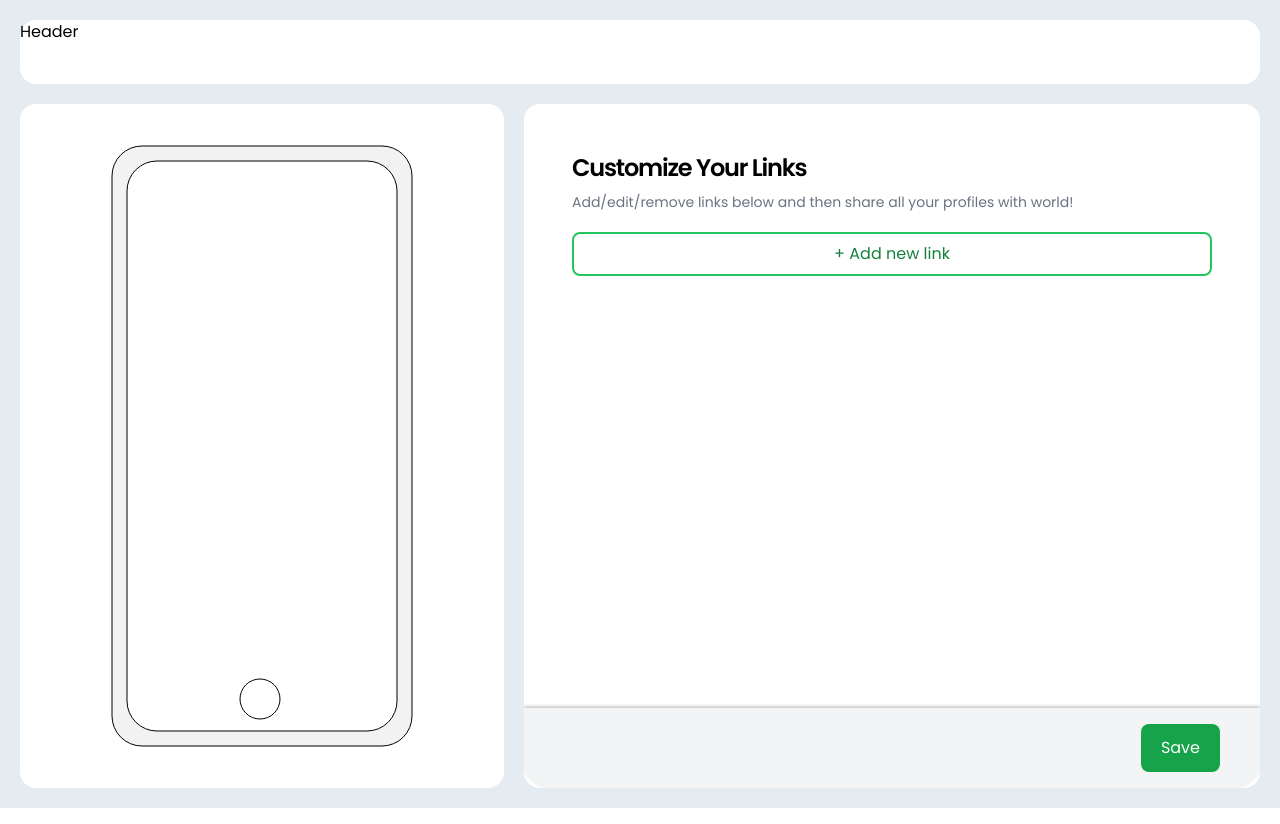
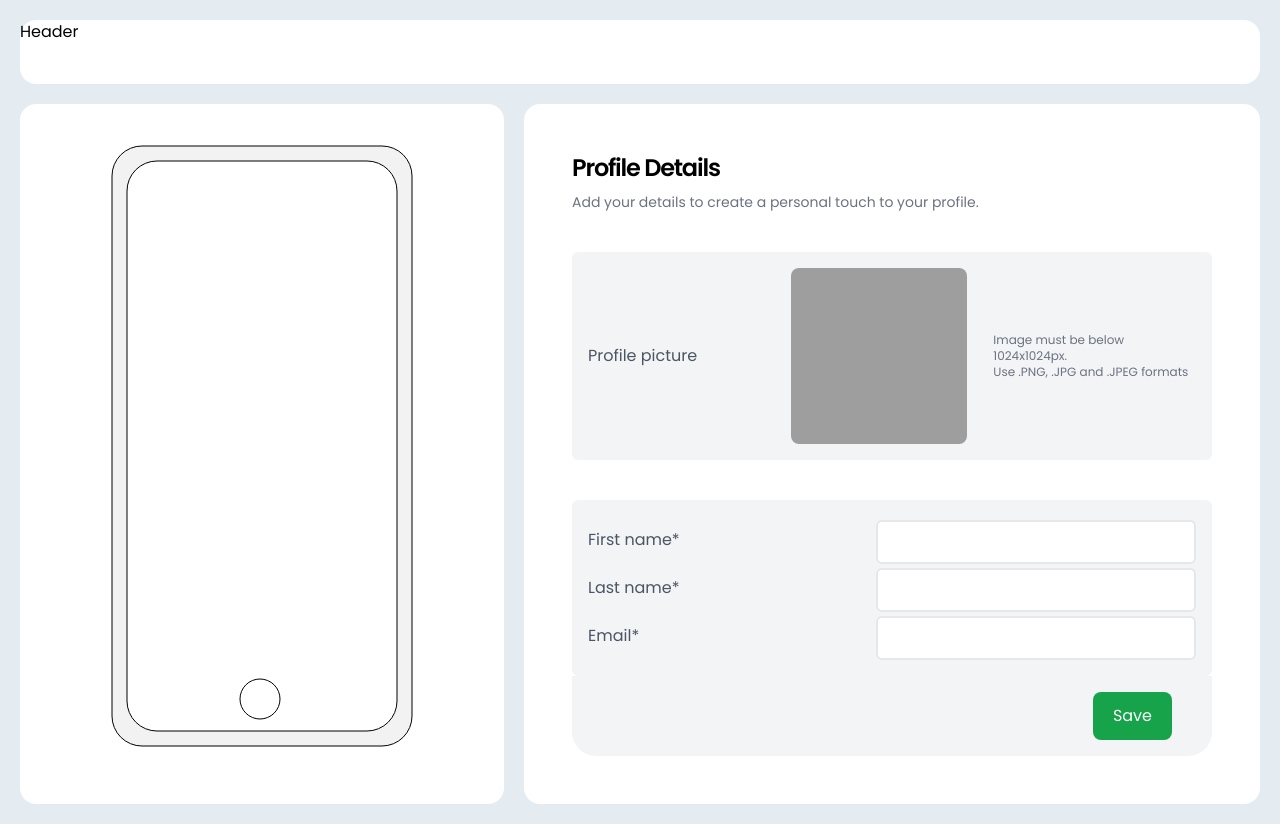
Before and after one commit to tayfunario/link-sharing-app, a Next.js app: page / in a window 1280 px wide. Built offline with nearby package versions, Linux system fonts and the light colour scheme; grey boxes are pictures that could not be loaded.

Commit message:
first profile commit

```diff
--- /dev/null
+++ b/components/Profile.tsx
@@ -0,0 +1,113 @@
+import { ChangeEvent, useState, useRef } from "react";
+import { BsImage } from "react-icons/bs";
+import { motion } from "framer-motion";
+
+export const Profile = () => {
+  const [fileUrl, setFileUrl] = useState<string | null>(null);
+  const fileRef = useRef<HTMLInputElement>(null);
+
+  const handleFileChange = (event: ChangeEvent<HTMLInputElement>) => {
+    const file = event.target.files && event.target.files[0];
+    if (
+      file &&
+      (file.type === "image/jpeg" ||
+        file.type === "image/jpg" ||
+        file.type === "image/png" ||
+        file.type === "image/jfif")
+    ) {
+      setFileUrl(URL.createObjectURL(file));
+    } else {
+      console.log("Invalid file type");
+    }
+  };
+
+  return (
+    <div className="col-span-3 rounded-2xl bg-white">
+      <div className="p-12">
+        <h3 className="text-2xl mb-2 font-semibold tracking-tighter">
+          Profile Details
+        </h3>
+        <p className="text-sm text-gray-500">
+          Add your details to create a personal touch to your profile.
+        </p>
+        <section
+          id="image-section"
+          className="grid grid-cols-3 items-center mt-10 p-4 bg-gray-100 rounded-md"
+        >
+          <p className="text-gray-600">Profile picture</p>
+          <button
+            id="profile-image-btn"
+            onClick={() => fileRef.current.click()}
+            style={{ backgroundImage: `url(${fileUrl})` }}
+            className="w-44 h-44 bg-cover bg-center rounded-lg"
+          >
+            <input
+              ref={fileRef}
+              type="file"
+              className="hidden"
+              onChange={handleFileChange}
+            />
+            <div
+              id="profile-image"
+              className="hidden w-full h-full text-white bg-gray-600 opacity-80 rounded-lg"
+            >
+              <BsImage className="w-8 h-8 m-auto" />
+              <span className="text-sm">Change Image</span>
+            </div>
+          </button>
+          <div className="text-xs text-gray-500">
+            <p>Image must be below 1024x1024px.</p>
+            <p>Use .PNG, .JPG and .JPEG formats</p>
+          </div>
+        </section>
+
+        <section
+          id="personal-info"
+          className="mt-10 p-4 bg-gray-100 rounded-md"
+        >
+          <form>
+            <div className="flex justify-between items-center">
+              <label htmlFor="first-name" className="text-gray-600">
+                First name*
+              </label>
+              <input
+                type="text"
+                id="first-name"
+                className="w-80 p-2 mt-1 rounded-md border-2 focus:border-green-500 outline-none"
+              />
+            </div>
+            <div className="flex justify-between items-center">
+              <label htmlFor="last-name" className="text-gray-600">
+                Last name*
+              </label>
+              <input
+                type="text"
+                id="last-name"
+                className="w-80 p-2 mt-1 rounded-md border-2 focus:border-green-500 outline-none"
+              />
+            </div>
+            <div className="flex justify-between items-center">
+              <label htmlFor="email" className="text-gray-600">
+                Email*
+              </label>
+              <input
+                type="email"
+                id="email"
+                className="w-80 p-2 mt-1 rounded-md border-2 focus:border-green-500 outline-none"
+              />
+            </div>
+          </form>
+        </section>
+
+        <div className="bg-gray-100 h-20 flex justify-end items-center px-10 rounded-b-3xl">
+          <motion.button
+            className="bg-green-600 text-white px-5 py-3 rounded-lg"
+            whileTap={{ scale: 0.95 }}
+          >
+            Save
+          </motion.button>
+        </div>
+      </div>
+    </div>
+  );
+};
--- a/pages/index.tsx
+++ b/pages/index.tsx
@@ -2,6 +2,7 @@ import { useState, useEffect } from "react";
 import { Dashboard } from "../components/Dashboard";
 import { Preview } from "../components/Preview";
 import { Header } from "../components/Header";
+import { Profile } from "../components/Profile";
 
 export interface LinkProps {
   id: number;
@@ -35,7 +36,8 @@ export default function Home() {
       <div className="grid grid-cols-5 gap-5">
         <Header />
         <Preview links={links} />
-        <Dashboard links={links} overrideLinks={overrideLinks} />
+        {/* <Dashboard links={links} overrideLinks={overrideLinks} /> */}
+        <Profile />
       </div>
     </div>
   );
--- a/styles/globals.css
+++ b/styles/globals.css
@@ -36,3 +36,14 @@
   background-color: hsl(0, 0%, 65%);
   border-radius: 10px;
 }
+
+#profile-image-btn:hover #profile-image {
+  display: grid;
+  place-content: center;
+}
+
+#first-name:focus,
+#last-name:focus,
+#email:focus {
+  box-shadow: 0px 0px 10px 4px hsl(126, 100%, 87%);
+}
```
